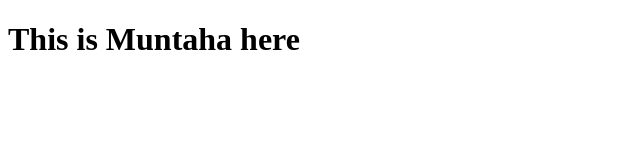
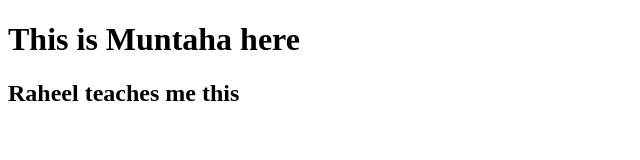
Before and after one commit to MuntahaShams/practice, a plain HTML site: page index.html in a window 1280 px wide. Shown: the whole page, without its empty margins (0-640 px from the left). Drawn offline with Linux system fonts and the light colour scheme.

Commit message:
added h2

```diff
--- a/index.html
+++ b/index.html
@@ -10,5 +10,8 @@
     <h1>
         This is Muntaha here
     </h1>
+    <h2>
+        Raheel teaches me this
+    </h2>
 </body>
 </html>
```
